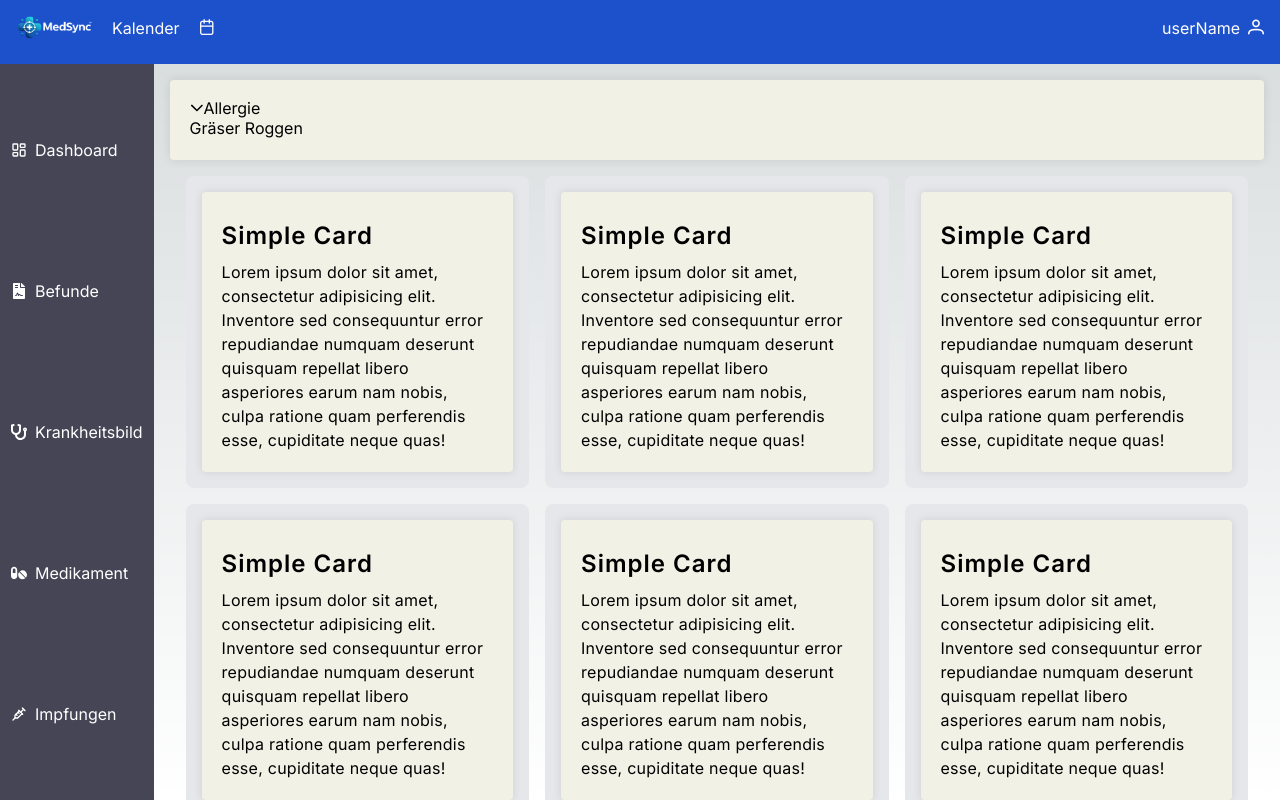
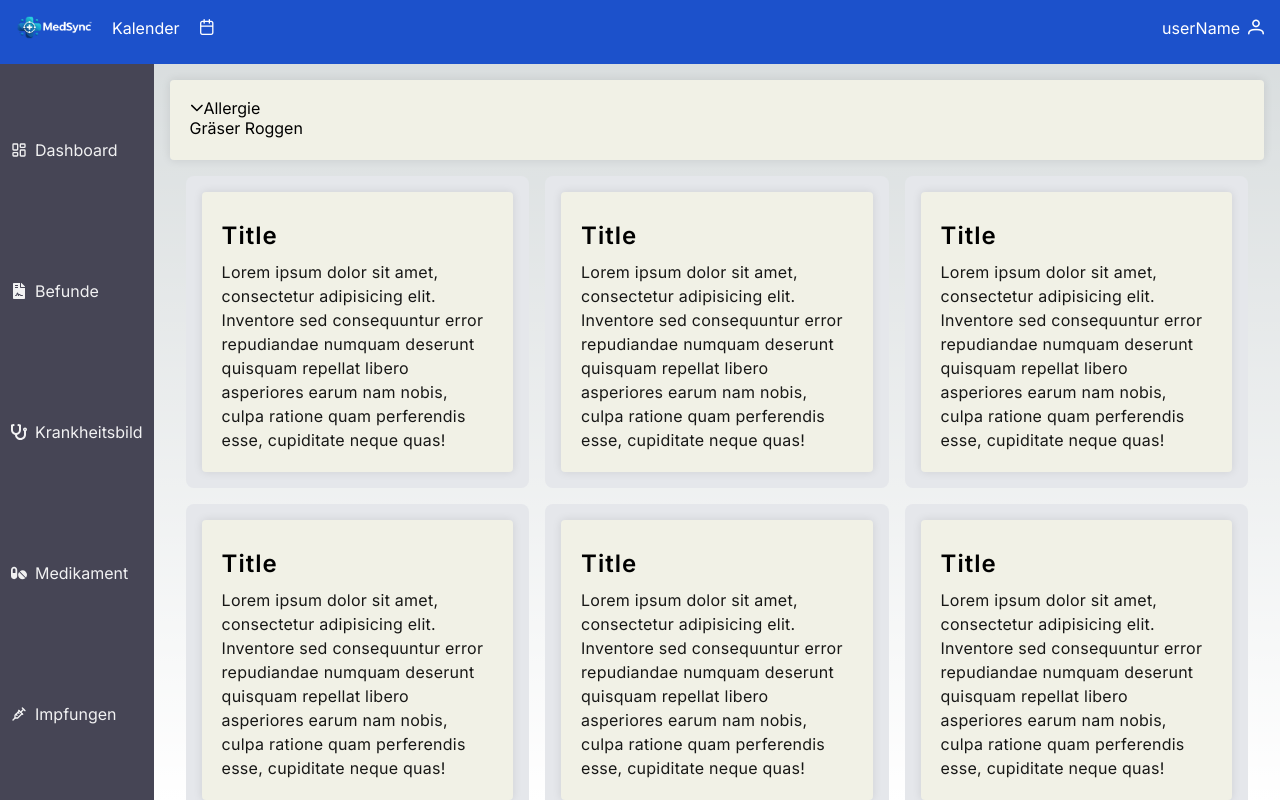
Before and after one commit to FlamurMaliqi/MsgKreathon, a Next.js app in the folder frontend/: page /Krankheitsbild in a window 1280 px wide. Built offline with nearby package versions, Linux system fonts and the light colour scheme.

Commit message:
add framer motion; calendar; hover effect
dynamic card

```diff
--- /dev/null
+++ b/frontend/app/Kalender/page.tsx
@@ -0,0 +1,49 @@
+import React from 'react';
+
+interface CalendarProps {
+    data: Map<string, string[]>; // key: month/ kw value: list of meds / list of appointments
+    mode: string;
+}
+
+const Calendar: React.FC<CalendarProps> = ({data, mode}) => {
+
+    // handle scroll to today
+    // make function automatically start with the view of today
+    const handleToday = () => {
+        let today = new Date();
+        let dd = String(today.getDate()).padStart(2, '0');
+        let mm = String(today.getMonth() + 1).padStart(2, '0');
+        let yyyy = today.getFullYear();
+    }
+
+    const getData = (): any => {
+
+    }
+
+    if(!data) data = getData();
+
+    let groupingBy: string = "Monat";
+    if(mode === "meds") {
+        groupingBy = "KW"
+    }
+    return (
+        <div className="h-[100vh]">
+            <h2 className="headline">{groupingBy}</h2>
+            {data && Object.entries(data).map(([key, value]: [string, string[]]) => (
+                <div className="calendar" key={key}>
+                    <h1>{key}</h1>
+                    <ul>
+                        {value.map((med: string, index: number) => (
+                            <li key={index}>{med}</li>
+                        ))}
+                    </ul>
+                </div>
+            ))}
+        </div>
+
+
+    );
+
+};
+
+export default Calendar;
--- a/frontend/app/components/Card.tsx
+++ b/frontend/app/components/Card.tsx
@@ -1,15 +1,27 @@
+"use client";
 import React from 'react';
 import { Card } from 'primereact/card';
+import {motion} from 'framer-motion';
 
-export default function CardElement({className = ""}) {
+export default function CardElement({
+    title = "Title",
+    text = "Lorem ipsum dolor sit amet, consectetur adipisicing elit. Inventore sed consequuntur error repudiandae numquam deserunt quisquam repellat libero asperiores earum nam nobis, culpa ratione quam perferendis esse, cupiditate neque quas!",
+    className = ""}
+) {
     return (
-        <div className={className + " card"}>
-            <Card className="headline" title="Simple Card">
-                <p className="text m-0">
-                    Lorem ipsum dolor sit amet, consectetur adipisicing elit. Inventore sed consequuntur error repudiandae
-                    numquam deserunt quisquam repellat libero asperiores earum nam nobis, culpa ratione quam perferendis esse, cupiditate neque quas!
+        <motion.div
+            initial={{ opacity: 0 }}
+            animate={{ opacity: 1 }}
+            transition={{ duration: 0.15 }}
+            whileTap={{ scale: 0.975 }}
+            whileHover={{ scale: 1.005, backgroundColor: "var(--primary)", color: "var(--onPrimary)", boxShadow: "0 0 10px rgba(0,0,0,0.1)" }}
+
+            className={className + " card"}>
+            <Card className="headline" title={title}>
+                <p className="text m-0 opacity-90">
+                    {text}
                 </p>
             </Card>
-        </div>
+        </motion.div>
     )
 }
--- a/frontend/app/components/HeaderNav.tsx
+++ b/frontend/app/components/HeaderNav.tsx
@@ -20,9 +20,8 @@ export default function HeaderNav({userName = "Max Mustermann"}) {
     return (
         <header className="headerNav bg-[var(--primary)] text-[var(--onPrimary)] h-[8vh]">
             <ul className="flex justify-between items-center p-4">
-                <li className="flex flex-cols"><a href=""><Image src={Icon} alt="Logo" className="w-[6vw]"/></a> <a className="ml-[1.5vw]">Kalender<span className="pi pi-calendar ml-[1.5vw]"/></a></li>
-
-                <li>userName<a className="pi pi-user ml-2"></a></li>
+                <li className="flex flex-cols"><a href=""><Image src={Icon} alt="Logo" className="w-[6vw]"/></a> <a href="./Kalender" className="ml-[1.5vw] hover:border-b-[1.5px]">Kalender<span className="pi pi-calendar ml-[1.5vw]"/></a></li>
+                <li className="hover:border-b-[1.5px]"><a>userName<span className="pi pi-user ml-2"/></a></li>
             </ul>
         </header>
     )
--- a/frontend/app/components/SideNav.tsx
+++ b/frontend/app/components/SideNav.tsx
@@ -7,11 +7,11 @@ const SideNav = () => {
     return (
         <aside className="sideNav h-[92vh] w-[12vw] bg-[var(--sideNav)]">
             <ul className="grid justify-center items-center p-4 w-[100%] h-[100%]">
-                <li className="side-nav-item text-[var(--onSecondary)]"><a className="side-nav-link flex flex-row items-center" href="/#"><LuLayoutDashboard/><span className="ml-2">Dashboard</span></a></li>
-                <li className="side-nav-item text-[var(--onSecondary)]"><a className="side-nav-link flex flex-row items-center" href="/#"><FaFileContract /><span className="ml-2">Befunde</span></a></li>
-                <li className="side-nav-item text-[var(--onSecondary)]"><a className="side-nav-link flex flex-row items-center" href="/#"><FaStethoscope /><span className="ml-2">Krankheitsbild</span></a></li>
-                <li className="side-nav-item text-[var(--onSecondary)]"><a className="side-nav-link flex flex-row items-center" href="/#"><FaPills /><span className="ml-2">Medikament</span></a></li>
-                <li className="side-nav-item text-[var(--onSecondary)]"><a className="side-nav-link flex flex-row items-center" href="/#"><TbVaccine /><span className="ml-2">Impfungen</span></a></li>
+                <li className="side-nav-item text-[var(--onSecondary)]"><a className="side-nav-link flex flex-row items-center" href="/"><LuLayoutDashboard/><span className="ml-2">Dashboard</span></a></li>
+                <li className="side-nav-item text-[var(--onSecondary)]"><a className="side-nav-link flex flex-row items-center" href="/Befunde"><FaFileContract /><span className="ml-2">Befunde</span></a></li>
+                <li className="side-nav-item text-[var(--onSecondary)]"><a className="side-nav-link flex flex-row items-center" href="/Krankheitsbild"><FaStethoscope /><span className="ml-2">Krankheitsbild</span></a></li>
+                <li className="side-nav-item text-[var(--onSecondary)]"><a className="side-nav-link flex flex-row items-center" href="/Medikament"><FaPills /><span className="ml-2">Medikament</span></a></li>
+                <li className="side-nav-item text-[var(--onSecondary)]"><a className="side-nav-link flex flex-row items-center" href="/Impfungen"><TbVaccine /><span className="ml-2">Impfungen</span></a></li>
             </ul>
         </aside>
     );
--- a/frontend/app/globals.css
+++ b/frontend/app/globals.css
@@ -83,9 +83,6 @@ body {
   ;
 }
 
-.dashboard-grid div{
-}
-
 .dashboard-area-a{
   grid-area: a;
 }
@@ -112,3 +109,35 @@ body {
   padding: var(--spacing);
   box-shadow: 0 0 10px rgba(0, 0, 0, 0.1);
 }
+
+/* Nav Style hover effect*/
+
+aside ul li{
+  text-decoration: none;
+  position: relative;
+  opacity: 0.925;
+  width: fit-content;
+}
+
+aside ul li a:hover {
+  opacity: 1;
+  transition: all 100ms ease 0s;
+}
+
+aside ul li a:after {
+  content: "";
+  bottom: -4px;
+  display: block;
+  height: 2px;
+  left: 0;
+  position: absolute;
+  background: var(--onPrimary);
+  opacity: 0.6;
+  transition: width 0.3s ease 0s, opacity 0.3s ease 0s;
+  width: 0;
+}
+
+aside ul li a:hover:after{
+  width: 100%;
+  opacity: 0.9;
+}
--- a/frontend/app/layout.tsx
+++ b/frontend/app/layout.tsx
@@ -5,7 +5,7 @@ import "./globals.css";
 const inter = Inter({ subsets: ["latin"] });
 
 export const metadata: Metadata = {
-  title: "Healthcare App",
+  title: "MedSync",
   description: "Generated by create next app",
 };
 
--- a/frontend/app/page.tsx
+++ b/frontend/app/page.tsx
@@ -1,8 +1,8 @@
 import SideNav from "./components/SideNav";
 import HeaderNav from './components/HeaderNav';
 import Card from './components/Card';
-import AccordionElement from "./components/AccordionElement";
 
+// dashboard
 export default function Home() {
   return (
     <main className="main-grid grid min-h-screen">
--- a/frontend/package.json
+++ b/frontend/package.json
@@ -9,6 +9,7 @@
     "lint": "next lint"
   },
   "dependencies": {
+    "framer-motion": "^11.2.11",
     "next": "14.2.4",
     "primeicons": "^7.0.0",
     "primereact": "^10.6.6",
```
Also changed, not shown: 1 other file (tests, documents, lock files or other folders).
